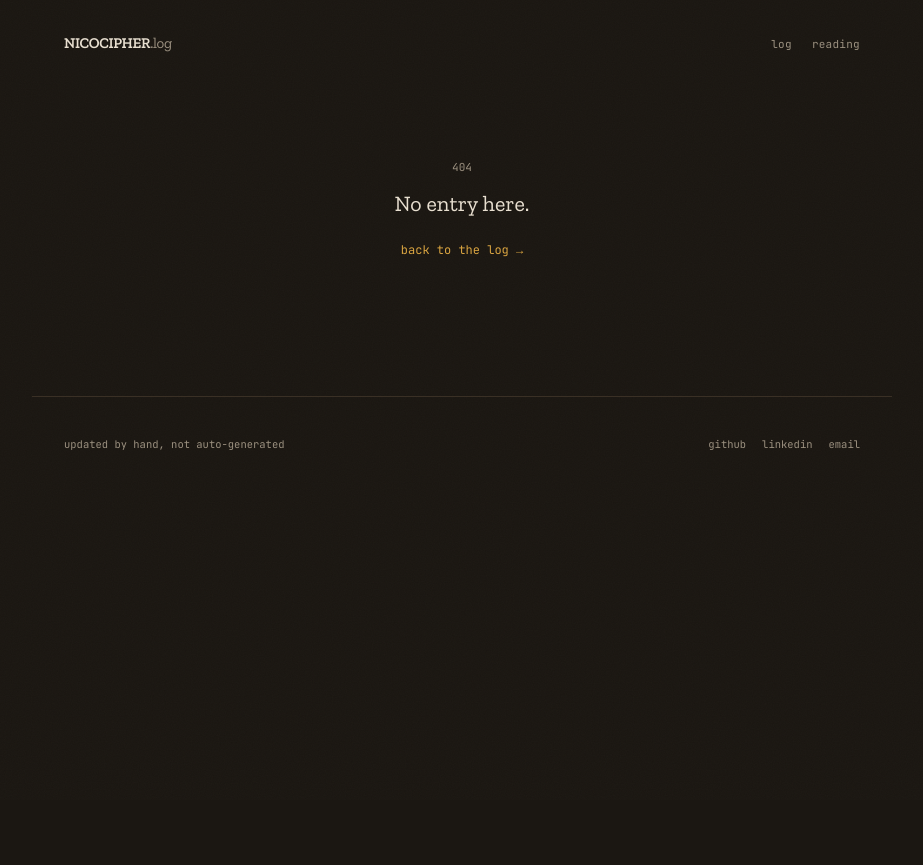
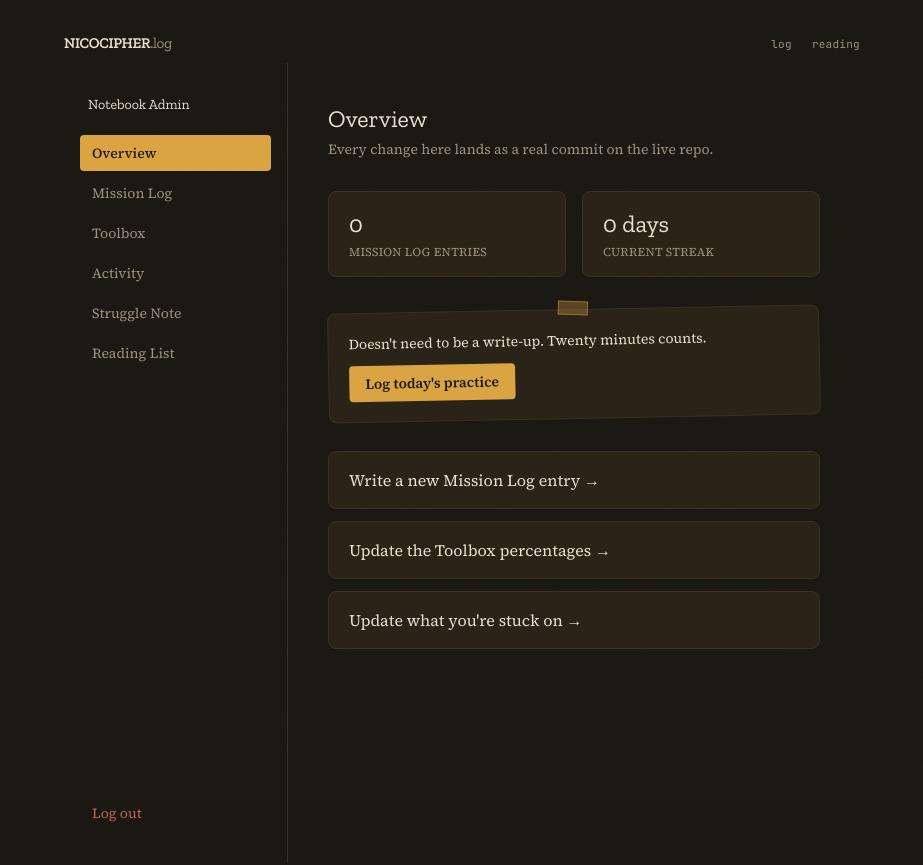
Before and after one commit to NicoCipher/security-notebook, a Next.js app: page /admin/dashboard in a window 1280 px wide. Before the commit this address had no page. Shown: the top 865 px of the page, without its empty margins (178-1101 px from the left). Before the commit the page ends 800 px from the top, so only its background shows below. Built offline with nearby package versions, Linux system fonts and the light colour scheme.

Commit message:
Add Admin Overview Page with activity tracking

```diff
--- /dev/null
+++ b/app/admin/dashboard/page.jsx
@@ -0,0 +1,53 @@
+import { listDir, getFile } from "@/lib/github";
+import { StatCard, QuickLink, LogTodayCard } from "@/components/admin/Overview";
+
+export const dynamic = "force-dynamic";
+
+function isoDate(d) {
+  return d.toISOString().slice(0, 10);
+}
+
+function currentStreak(dates) {
+  const set = new Set(dates);
+  const cursor = new Date();
+  cursor.setHours(0, 0, 0, 0);
+  if (!set.has(isoDate(cursor))) cursor.setDate(cursor.getDate() - 1);
+  let streak = 0;
+  while (set.has(isoDate(cursor))) {
+    streak++;
+    cursor.setDate(cursor.getDate() - 1);
+  }
+  return streak;
+}
+
+export default async function AdminOverviewPage() {
+  const [postsDir, activityFile] = await Promise.all([
+    listDir("content/posts").catch(() => []),
+    getFile("data/activity.json").catch(() => null),
+  ]);
+
+  const postCount = postsDir.filter((f) => f.type === "file" && f.name.endsWith(".md")).length;
+  const activity = activityFile ? JSON.parse(activityFile.content) : [];
+  const streak = currentStreak(activity);
+  const loggedToday = activity.includes(isoDate(new Date()));
+
+  return (
+    <div>
+      <h1 className="font-display text-2xl text-cream mb-1">Overview</h1>
+      <p className="text-mute text-sm mb-8">Every change here lands as a real commit on the live repo.</p>
+
+      <div className="grid grid-cols-2 gap-4 mb-8">
+        <StatCard label="Mission Log entries" value={postCount} />
+        <StatCard label="Current streak" value={`${streak} day${streak === 1 ? "" : "s"}`} />
+      </div>
+
+      <LogTodayCard loggedToday={loggedToday} />
+
+      <div className="grid gap-3 mt-8">
+        <QuickLink href="/admin/dashboard/posts/new" label="Write a new Mission Log entry" />
+        <QuickLink href="/admin/dashboard/skills" label="Update the Toolbox percentages" />
+        <QuickLink href="/admin/dashboard/struggle" label="Update what you're stuck on" />
+      </div>
+    </div>
+  );
+}
```
